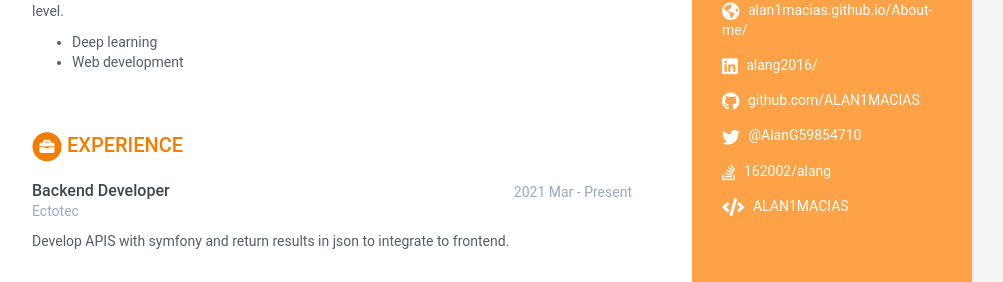
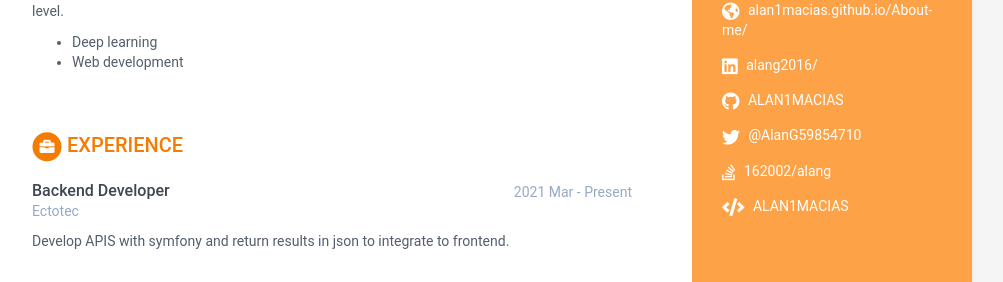
Before and after one commit to BC-MAR-21-ROR/kata-resume-ALAN1MACIAS, a Jekyll site: the page built from index.html, in a window 1280 px wide. Shown: the part 404-686 px from the top of the page, without its empty margins (168-1171 px from the left). Built offline with Jekyll 4.4.1, drawn with Linux system fonts in a browser that asks for light colours.

Commit message:
[UPDATE] Update my data

```diff
--- a/_data/data.yml
+++ b/_data/data.yml
@@ -16,7 +16,7 @@ sidebar:
   phone: 314 109 1375
   website: alan1macias.github.io/About-me/ # No agregar http://
   linkedin: alang2016/
-  github: github.com/ALAN1MACIAS
+  github: ALAN1MACIAS
   gitlab:
   bitbucket:
   twitter: '@AlanG59854710'
```
